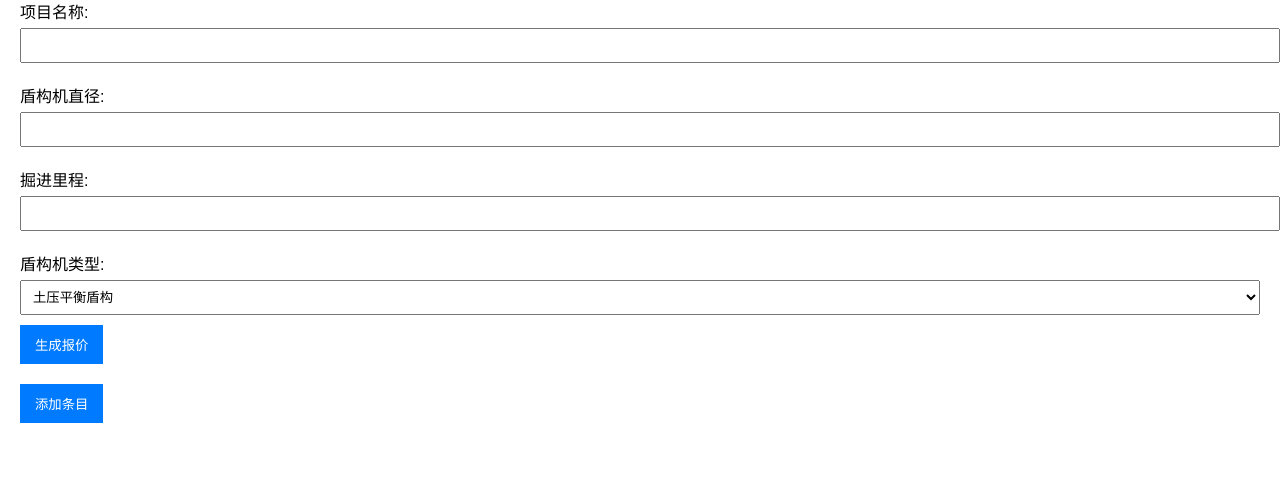
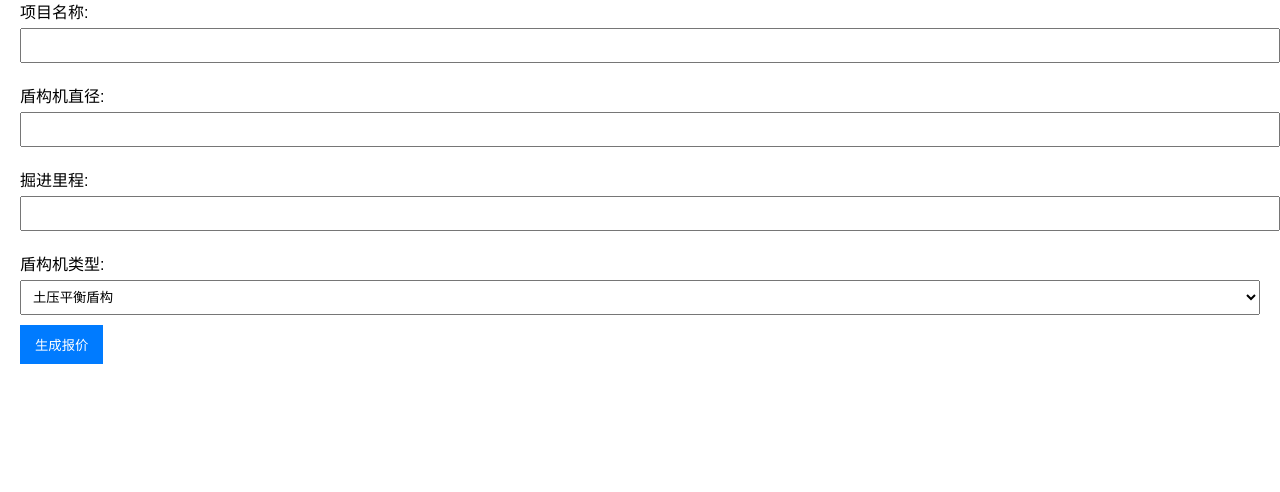
Before and after one commit to sikekidu/materials_calculate, a Flask app: page / in a window 1280 px wide. Shown: the part 90-582 px from the top of the page. Run offline with Flask 3, Linux system fonts and the light colour scheme; some libraries are stand-ins or nearby versions.

Commit message:
隐藏添加条目按钮

```diff
--- a/templates/index.html
+++ b/templates/index.html
@@ -46,7 +46,7 @@
     <div id="quoteResult"></div>
 
     <!-- Add Item Button -->
-    <button id="addItemBtn">添加条目</button>
+    <button id="addItemBtn" style="display: none;">添加条目</button>
 
     <script>
         document.getElementById('quoteForm').onsubmit = async function(event) {
@@ -58,6 +58,9 @@
             });
             const result = await response.json();
             displayResult(result);
+
+            // Show the add item button after generating the quote
+            document.getElementById('addItemBtn').style.display = 'inline-block';
         };
 
         function displayResult(result) {
```
